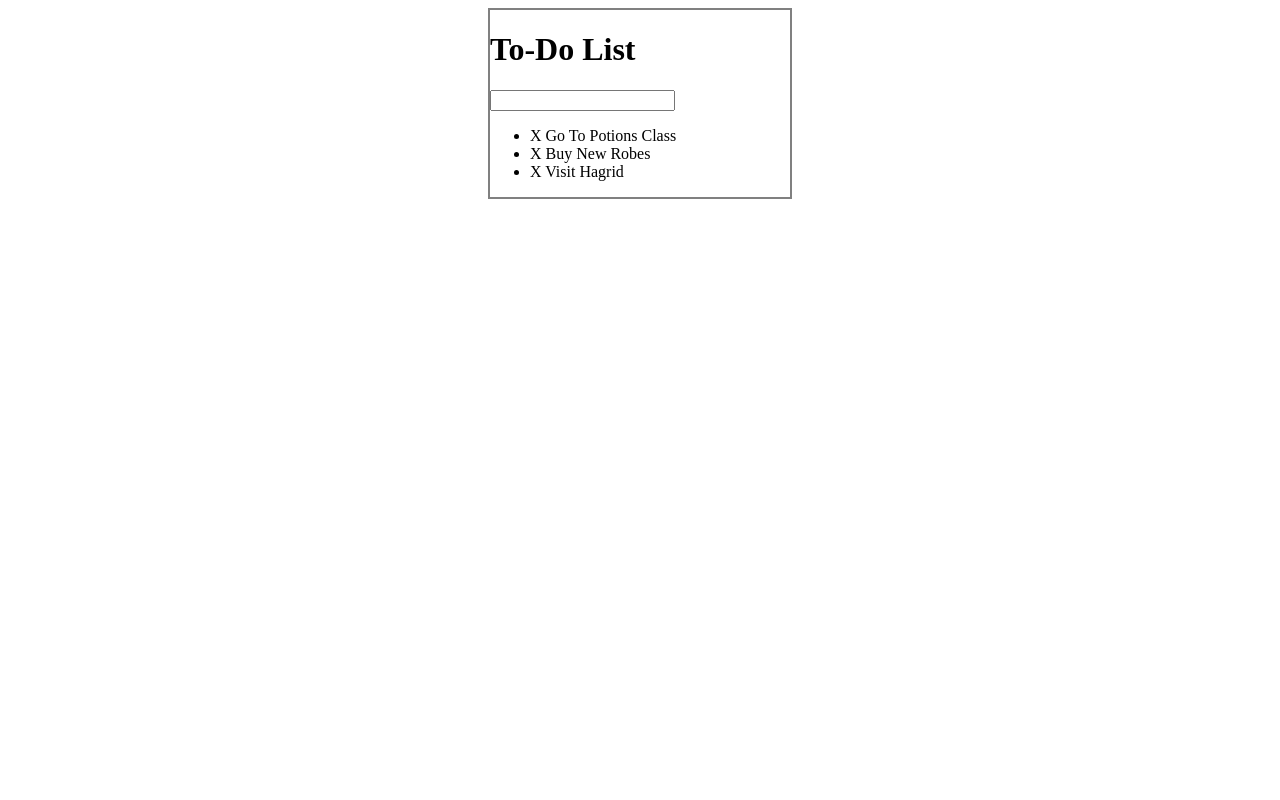
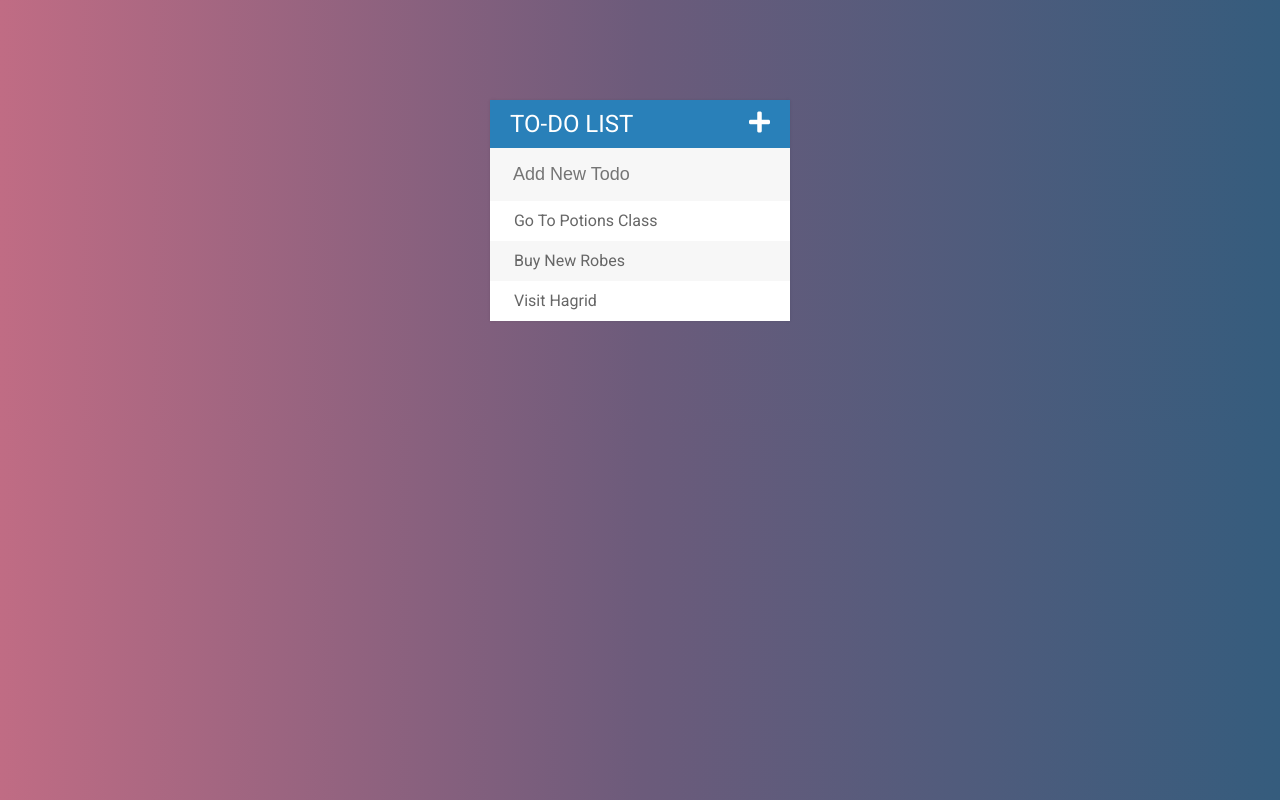
Before and after one commit to Rippleleadz/To-Do-list, a plain HTML site: page index.html in a window 1280 px wide. Drawn offline with nearby package versions, Linux system fonts and the light colour scheme.

Commit message:
todos project ready for review

```diff
--- a/assets/css/todos.css
+++ b/assets/css/todos.css
@@ -1,7 +1,86 @@
+body{
+  font-family: roboto;
+  background: #355C7D;  /* fallback for old browsers */
+  background: -webkit-linear-gradient(to right, #C06C84, #6C5B7B, #355C7D);  /* Chrome 10-25, Safari 5.1-6 */
+  background: linear-gradient(to right, #C06C84, #6C5B7B, #355C7D); /* W3C, IE 10+/ Edge, Firefox 16+, Chrome 26+, Opera 12+, Safari 7+ */
+}
+
 #container{
   width: 300px;
+  margin: 100px auto;
+  background: #f7f7f7;
+  box-shadow: 0 0 3px rgba(0,0,0, 0.1);
+
+}
+
+h1{
+  background: #2980b9;
+  color:white;
   margin: 0 auto;
-  border: 2px solid grey;
+  padding: 10px 20px;
+  text-transform: uppercase;
+  font-size: 24px;
+  font-weight: normal;
+}
+
+.fas{
+  float: right;
+}
+
+
+input{
+  font-size:18px;
+   color: #2980b9;
+  background:#f7f7f7;
+  width: 100%;
+  padding: 13px 13px 13px 20px;
+  box-sizing: border-box;
+  border: 3px solid rgba(0, 0, 0, 0);
+
+}
+
+input:focus{
+background:#fff;
+border: 3px solid #2980b9;
+outline: none;
+}
+
+
+ul{
+  list-style: none;
+  margin: 0;
+  padding: 0;
+}
+
+li{
+  background: white;
+  height: 40px;
+  line-height: 40px;
+  color: #666;
+}
+
+
+li:nth-child(2n){
+  background: #f7f7f7;
+}
+
+
+span{
+  background: #e74c3c;
+  height: 40px;
+  margin-right: 20px;
+  text-align: center;
+  color: white;
+  width: 0px;
+  display: inline-block;
+  transition: 0.2s linear;
+  opacity:0;
+
+}
+
+li:hover span{
+  width:40px;
+  opacity:1;
 }
 
 .completed{
--- a/assets/js/todos.js
+++ b/assets/js/todos.js
@@ -20,6 +20,10 @@ $("input[type='text'").keypress(function(event){
   var todoText = $(this).val();
   $(this).val("");
   // create a new li and add to ul
-  $("ul").append("<li><span>X</span> " + todoText + "</li>")
+  $("ul").append("<li><span><i class='far fa-trash-alt'></i></span> " + todoText + "</li>")
   }
 })
+
+$(".fas").click(function(){
+ $("input[type='text'").fadeToggle();
+});
--- a/index.html
+++ b/index.html
@@ -2,20 +2,23 @@
 <html>
   <head>
     <meta charset="utf-8">
+    <link rel="stylesheet" href="https://use.fontawesome.com/releases/v5.0.13/css/all.css" integrity="sha384-DNOHZ68U8hZfKXOrtjWvjxusGo9WQnrNx2sqG0tfsghAvtVlRW3tvkXWZh58N9jp" crossorigin="anonymous">
     <link rel="stylesheet" href="assets/css/todos.css">
+    <link
+    href="https://fonts.googleapis.com/css?family=Roboto:400,500,700" rel="stylesheet">
      <script src="https://code.jquery.com/jquery-3.3.1.js" charset="utf-8"></script>
     <title>To-Do List</title>
   </head>
   <body>
 
 <div id="container">
-  <h1>To-Do List</h1>
-  <input type="text">
+  <h1>To-Do List  <i class="fas fa-plus"></i></h1>
+  <input type="text" placeholder="Add New Todo">
 
   <ul>
-<li><span>X</span> Go To Potions Class</li>
-<li><span>X</span> Buy New Robes</li>
-<li><span>X</span> Visit Hagrid</li>
+<li><span><i class="far fa-trash-alt"></i></span> Go To Potions Class</li>
+<li><span><i class="far fa-trash-alt"></i></span> Buy New Robes</li>
+<li><span><i class="far fa-trash-alt"></i></span> Visit Hagrid</li>
 
 
   </ul>
```
